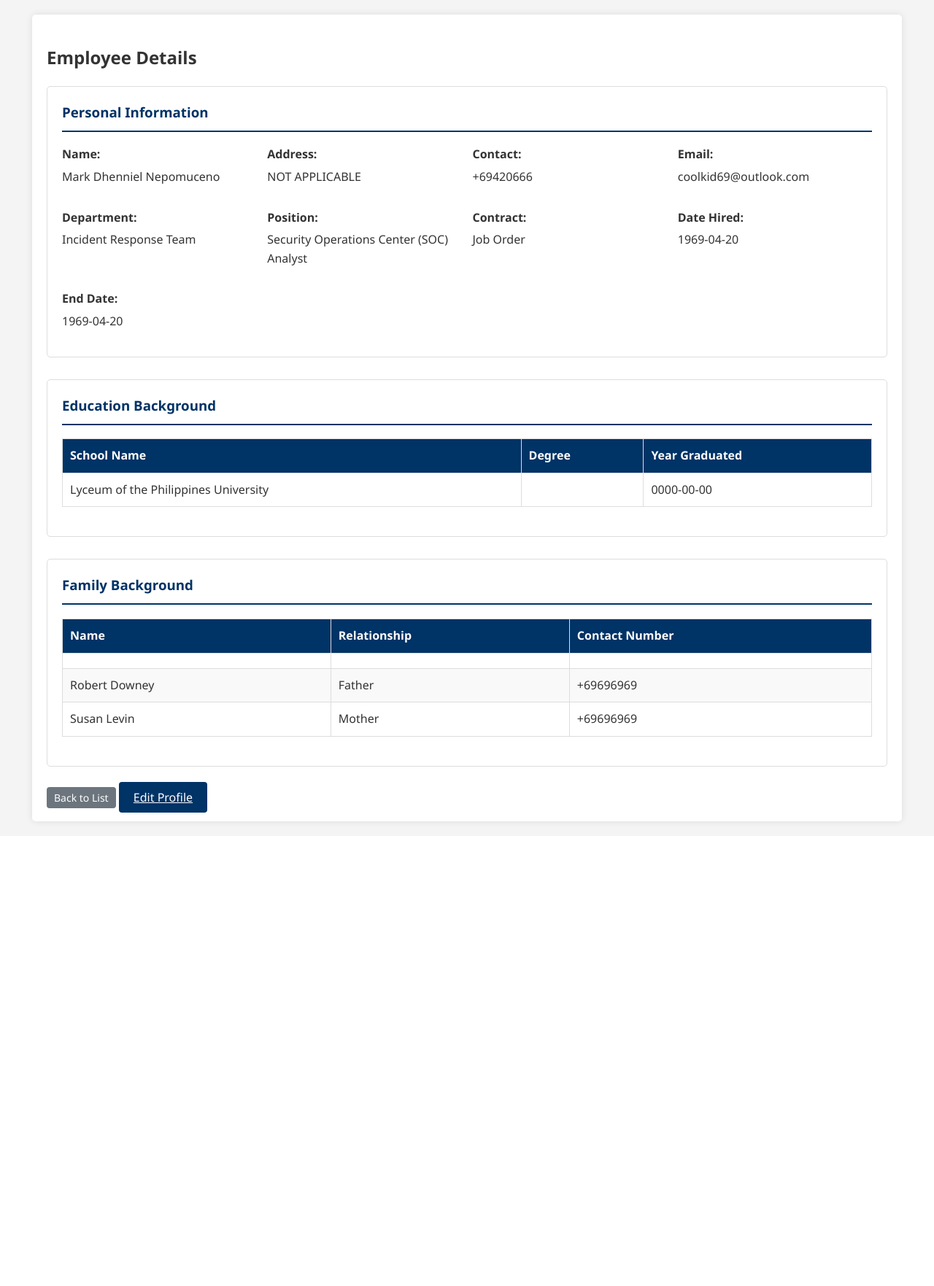
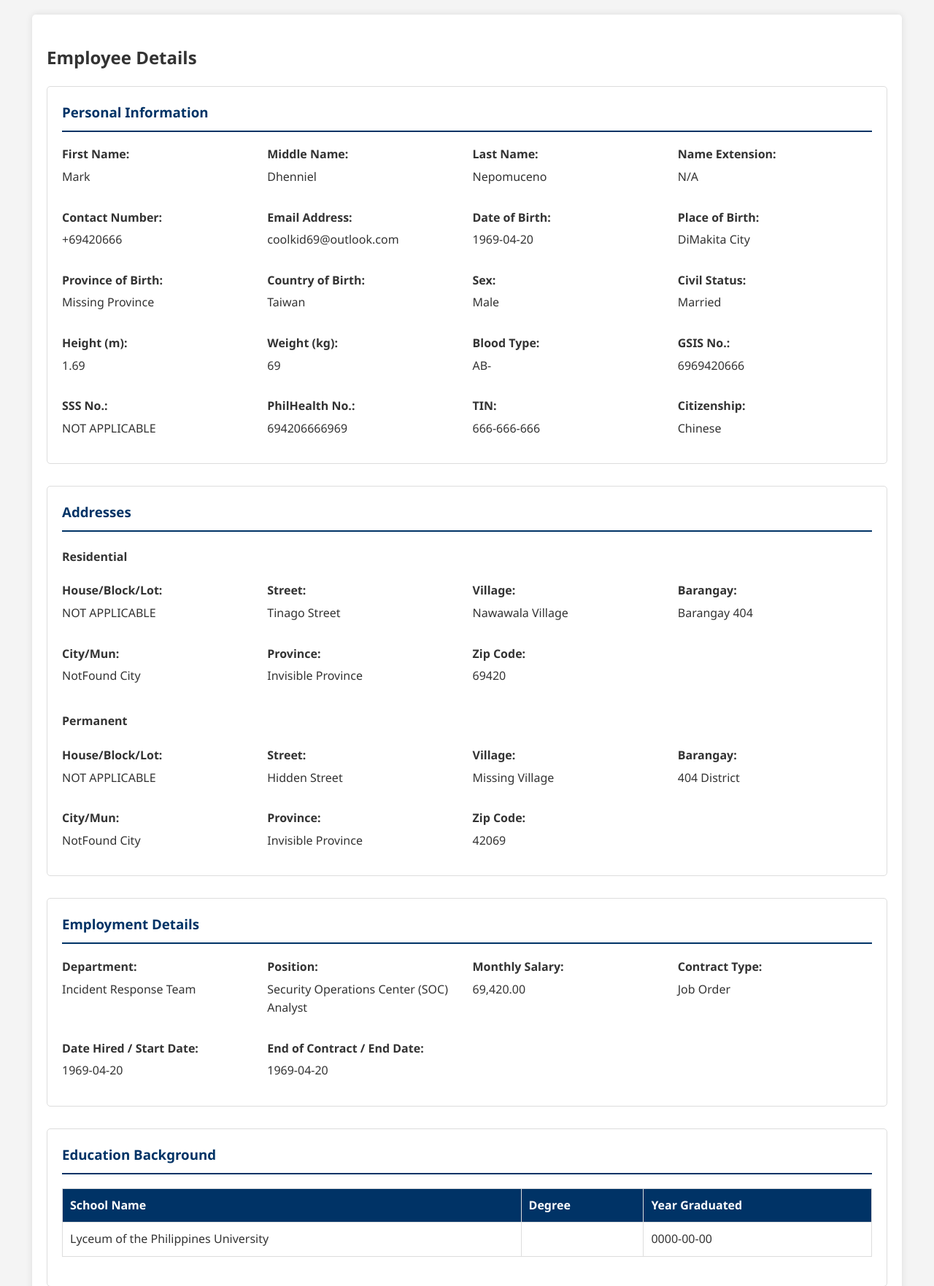
Before and after one commit to Lawrens16/PHP_HRM, a PHP site: page /views/view_employee.php?id=0 in a window 1280 px wide. Shown: the part 58-1821 px from the top of the page at 73% size. Before the commit the page ends 1191 px from the top, so only its background shows below. Run offline with PHP 8.4, Linux system fonts and the light colour scheme; a user stored in the database is signed in; data comes from the database, SQL or seed files in the repository.

Commit message:
Enhance employee view page with additional personal and employment details, improve security with htmlspecialchars, and include monthly salary in employee details.

```diff
--- a/views/view_employee.php
+++ b/views/view_employee.php
@@ -16,7 +16,7 @@ checkOwnership($id);
 
 // Fetch Employee Details
 // Join with unitassignments, departments, service_records, job_positions, contract_types
-$sql = "SELECT e.*, d.dept_name, p.job_category, c.contract_classification, sr.appointment_start_date, sr.appointment_end_date
+$sql = "SELECT e.*, d.dept_name, p.job_category, c.contract_classification, sr.appointment_start_date, sr.appointment_end_date, sr.monthly_salary
         FROM employees e
         LEFT JOIN employees_unitassignments eu ON e.idemployees = eu.employees_idemployees
         LEFT JOIN departments d ON eu.departments_iddepartments = d.iddepartments
@@ -90,15 +90,67 @@ $relatives = $stmt_rel->get_result();
         <div class="form-section">
             <h3>Personal Information</h3>
             <div class="form-grid">
-                <div class="form-group"><label>Name:</label> <?php echo $employee['first_name'] . ' ' . $employee['middle_name'] . ' ' . $employee['last_name']; ?></div>
-                <div class="form-group"><label>Address:</label> <?php echo $employee['res_spec_address']; ?></div>
-                <div class="form-group"><label>Contact:</label> <?php echo $employee['contactno']; ?></div>
-                <div class="form-group"><label>Email:</label> <?php echo $employee['email']; ?></div>
-                <div class="form-group"><label>Department:</label> <?php echo $employee['dept_name'] ?? 'N/A'; ?></div>
-                <div class="form-group"><label>Position:</label> <?php echo $employee['job_category'] ?? 'N/A'; ?></div>
-                <div class="form-group"><label>Contract:</label> <?php echo $employee['contract_classification'] ?? 'N/A'; ?></div>
-                <div class="form-group"><label>Date Hired:</label> <?php echo $employee['appointment_start_date'] ?? 'N/A'; ?></div>
-                <div class="form-group"><label>End Date:</label> <?php echo $employee['appointment_end_date'] ?? 'N/A'; ?></div>
+                <div class="form-group"><label>First Name:</label> <?php echo htmlspecialchars($employee['first_name']); ?></div>
+                <div class="form-group"><label>Middle Name:</label> <?php echo htmlspecialchars($employee['middle_name']); ?></div>
+                <div class="form-group"><label>Last Name:</label> <?php echo htmlspecialchars($employee['last_name']); ?></div>
+                <div class="form-group"><label>Name Extension:</label> <?php echo htmlspecialchars($employee['name_extension'] ?? 'N/A'); ?></div>
+
+                <div class="form-group"><label>Contact Number:</label> <?php echo htmlspecialchars($employee['contactno']); ?></div>
+                <div class="form-group"><label>Email Address:</label> <?php echo htmlspecialchars($employee['email']); ?></div>
+
+                <div class="form-group"><label>Date of Birth:</label> <?php echo htmlspecialchars($employee['birthdate']); ?></div>
+                <div class="form-group"><label>Place of Birth:</label> <?php echo htmlspecialchars($employee['birth_city'] ?? 'N/A'); ?></div>
+                <div class="form-group"><label>Province of Birth:</label> <?php echo htmlspecialchars($employee['birth_province'] ?? 'N/A'); ?></div>
+                <div class="form-group"><label>Country of Birth:</label> <?php echo htmlspecialchars($employee['birth_country'] ?? 'N/A'); ?></div>
+
+                <div class="form-group"><label>Sex:</label> <?php echo htmlspecialchars($employee['sex']); ?></div>
+                <div class="form-group"><label>Civil Status:</label> <?php echo htmlspecialchars($employee['civil_status']); ?></div>
+
+                <div class="form-group"><label>Height (m):</label> <?php echo htmlspecialchars($employee['height_in_meter'] ?? 'N/A'); ?></div>
+                <div class="form-group"><label>Weight (kg):</label> <?php echo htmlspecialchars($employee['weight_in_kg'] ?? 'N/A'); ?></div>
+                <div class="form-group"><label>Blood Type:</label> <?php echo htmlspecialchars($employee['blood_type'] ?? 'N/A'); ?></div>
+
+                <div class="form-group"><label>GSIS No.:</label> <?php echo htmlspecialchars($employee['gsis_no'] ?? 'N/A'); ?></div>
+                <div class="form-group"><label>SSS No.:</label> <?php echo htmlspecialchars($employee['sss_no'] ?? 'N/A'); ?></div>
+                <div class="form-group"><label>PhilHealth No.:</label> <?php echo htmlspecialchars($employee['philhealthno'] ?? 'N/A'); ?></div>
+                <div class="form-group"><label>TIN:</label> <?php echo htmlspecialchars($employee['tin'] ?? 'N/A'); ?></div>
+                <div class="form-group"><label>Citizenship:</label> <?php echo htmlspecialchars($employee['citizenship'] ?? 'N/A'); ?></div>
+            </div>
+        </div>
+
+        <div class="form-section">
+            <h3>Addresses</h3>
+            <h4>Residential</h4>
+            <div class="form-grid">
+                <div class="form-group"><label>House/Block/Lot:</label> <?php echo htmlspecialchars($employee['res_spec_address'] ?? 'N/A'); ?></div>
+                <div class="form-group"><label>Street:</label> <?php echo htmlspecialchars($employee['res_street_address'] ?? 'N/A'); ?></div>
+                <div class="form-group"><label>Village:</label> <?php echo htmlspecialchars($employee['res_vill_address'] ?? 'N/A'); ?></div>
+                <div class="form-group"><label>Barangay:</label> <?php echo htmlspecialchars($employee['res_barangay_address'] ?? 'N/A'); ?></div>
+                <div class="form-group"><label>City/Mun:</label> <?php echo htmlspecialchars($employee['res_city'] ?? 'N/A'); ?></div>
+                <div class="form-group"><label>Province:</label> <?php echo htmlspecialchars($employee['res_province'] ?? 'N/A'); ?></div>
+                <div class="form-group"><label>Zip Code:</label> <?php echo htmlspecialchars($employee['res_zipcode'] ?? 'N/A'); ?></div>
+            </div>
+            <h4>Permanent</h4>
+            <div class="form-grid">
+                <div class="form-group"><label>House/Block/Lot:</label> <?php echo htmlspecialchars($employee['perm_spec_address'] ?? 'N/A'); ?></div>
+                <div class="form-group"><label>Street:</label> <?php echo htmlspecialchars($employee['perm_street_address'] ?? 'N/A'); ?></div>
+                <div class="form-group"><label>Village:</label> <?php echo htmlspecialchars($employee['perm_vill_address'] ?? 'N/A'); ?></div>
+                <div class="form-group"><label>Barangay:</label> <?php echo htmlspecialchars($employee['perm_barangay_address'] ?? 'N/A'); ?></div>
+                <div class="form-group"><label>City/Mun:</label> <?php echo htmlspecialchars($employee['perm_city'] ?? 'N/A'); ?></div>
+                <div class="form-group"><label>Province:</label> <?php echo htmlspecialchars($employee['perm_province'] ?? 'N/A'); ?></div>
+                <div class="form-group"><label>Zip Code:</label> <?php echo htmlspecialchars($employee['perm_zipcode'] ?? 'N/A'); ?></div>
+            </div>
+        </div>
+
+        <div class="form-section">
+            <h3>Employment Details</h3>
+            <div class="form-grid">
+                <div class="form-group"><label>Department:</label> <?php echo htmlspecialchars($employee['dept_name'] ?? 'N/A'); ?></div>
+                <div class="form-group"><label>Position:</label> <?php echo htmlspecialchars($employee['job_category'] ?? 'N/A'); ?></div>
+                <div class="form-group"><label>Monthly Salary:</label> <?php echo isset($employee['monthly_salary']) ? number_format($employee['monthly_salary'], 2) : 'N/A'; ?></div>
+                <div class="form-group"><label>Contract Type:</label> <?php echo htmlspecialchars($employee['contract_classification'] ?? 'N/A'); ?></div>
+                <div class="form-group"><label>Date Hired / Start Date:</label> <?php echo htmlspecialchars($employee['appointment_start_date'] ?? 'N/A'); ?></div>
+                <div class="form-group"><label>End of Contract / End Date:</label> <?php echo htmlspecialchars($employee['appointment_end_date'] ?? 'N/A'); ?></div>
             </div>
         </div>
 
@@ -115,9 +167,9 @@ $relatives = $stmt_rel->get_result();
                 <tbody>
                     <?php while($row = $education->fetch_assoc()): ?>
                         <tr>
-                            <td><?php echo $row['institution_name']; ?></td>
-                            <td><?php echo $row['Education_degree']; ?></td>
-                            <td><?php echo $row['year_graduated']; ?></td>
+                            <td><?php echo htmlspecialchars($row['institution_name']); ?></td>
+                            <td><?php echo htmlspecialchars($row['Education_degree']); ?></td>
+                            <td><?php echo htmlspecialchars($row['year_graduated']); ?></td>
                         </tr>
                     <?php endwhile; ?>
                 </tbody>
@@ -137,9 +189,9 @@ $relatives = $stmt_rel->get_result();
                 <tbody>
                     <?php while($row = $relatives->fetch_assoc()): ?>
                         <tr>
-                            <td><?php echo $row['first_name'] . ' ' . $row['last_name']; ?></td>
-                            <td><?php echo $row['relationship']; ?></td>
-                            <td><?php echo $row['telephone']; ?></td>
+                            <td><?php echo htmlspecialchars($row['first_name'] . ' ' . $row['last_name']); ?></td>
+                            <td><?php echo htmlspecialchars($row['relationship']); ?></td>
+                            <td><?php echo htmlspecialchars($row['telephone']); ?></td>
                         </tr>
                     <?php endwhile; ?>
                 </tbody>
```
